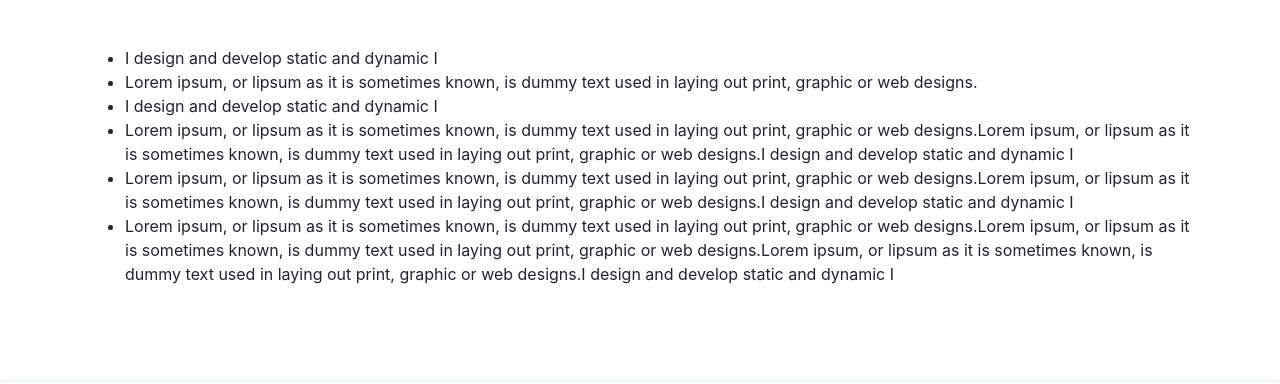
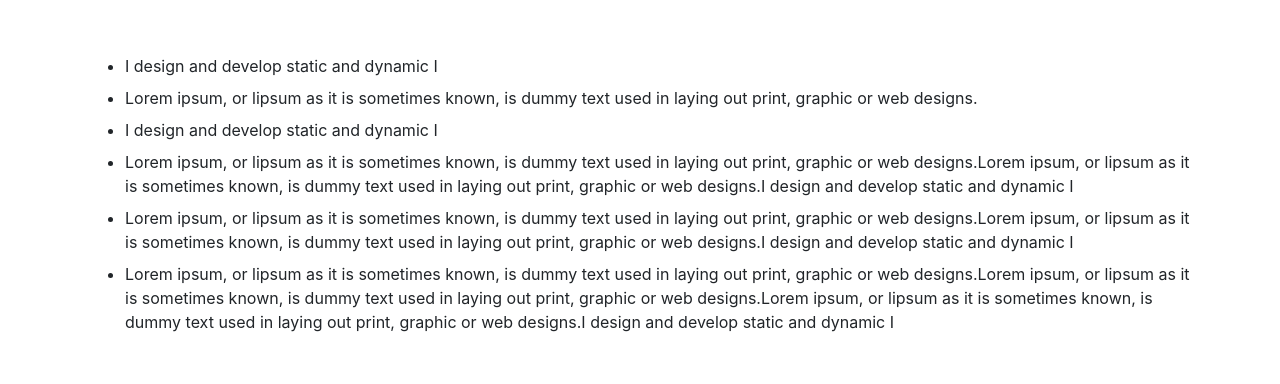
Before and after one commit to Refat5/ReactProject, a React (Create React App) app: page /refund in a window 1280 px wide. Shown: the part 302-686 px from the top of the page. Built offline with nearby package versions, Linux system fonts and the light colour scheme; the HTML template or start-up script is replaced by a standard one.

Commit message:
terms & condition complete

```diff
--- a/src/components/Footer/Footer.js
+++ b/src/components/Footer/Footer.js
@@ -59,9 +59,9 @@ class Footer extends Component {
                                 Refund Policy
                             </Link>
                             <br />
-                            <a href="#" className="footerLink">
+                            <Link to="/terms" className="footerLink">
                                 Terms And Condition
-                            </a>
+                            </Link>
                             <br />
                             <a href="#" className="footerLink">
                                 Privacy Policy
--- a/src/components/RefundSection/RefundSection.js
+++ b/src/components/RefundSection/RefundSection.js
@@ -9,27 +9,27 @@ class RefundSection extends Component {
                     <Row>
                         <Col sm={12} lg={12} md={12}>
                             <ul>
-                                <li>I design and develop static and dynamic I</li>
-                                <li>
+                                <li className="mt-2">I design and develop static and dynamic I</li>
+                                <li className="mt-2">
                                     Lorem ipsum, or lipsum as it is sometimes known, is dummy text
                                     used in laying out print, graphic or web designs.
                                 </li>
-                                <li>I design and develop static and dynamic I</li>
-                                <li>
+                                <li className="mt-2">I design and develop static and dynamic I</li>
+                                <li className="mt-2">
                                     Lorem ipsum, or lipsum as it is sometimes known, is dummy text
                                     used in laying out print, graphic or web designs.Lorem ipsum, or
                                     lipsum as it is sometimes known, is dummy text used in laying
                                     out print, graphic or web designs.I design and develop static
                                     and dynamic I
                                 </li>
-                                <li>
+                                <li className="mt-2">
                                     Lorem ipsum, or lipsum as it is sometimes known, is dummy text
                                     used in laying out print, graphic or web designs.Lorem ipsum, or
                                     lipsum as it is sometimes known, is dummy text used in laying
                                     out print, graphic or web designs.I design and develop static
                                     and dynamic I
                                 </li>
-                                <li>
+                                <li className="mt-2">
                                     Lorem ipsum, or lipsum as it is sometimes known, is dummy text
                                     used in laying out print, graphic or web designs.Lorem ipsum, or
                                     lipsum as it is sometimes known, is dummy text used in laying
--- /dev/null
+++ b/src/components/TermsSection/TermsSection.js
@@ -0,0 +1,31 @@
+import React, { Component, Fragment } from 'react';
+import { Col, Container, Row } from 'react-bootstrap';
+
+class TermsSection extends Component {
+    render() {
+        return (
+            <Fragment>
+                <Container className="mt-5">
+                    <Row>
+                        <Col sm={12} lg={12} md={12}>
+                            <p>
+                                Lorem ipsum, or lipsum as it is sometimes known, is dummy text used
+                                in laying out print, graphic or web designs.Lorem ipsum, or lipsum
+                                as it is sometimes known, is dummy text used in laying out print,
+                                graphic or web designs.I design and develop static and dynamic I
+                                Lorem ipsum, or lipsum as it is sometimes known, is dummy text used
+                                in laying out print, graphic or web designs.Lorem ipsum, or lipsum
+                                as it is sometimes known, is dummy text used in laying out print,
+                                graphic or web designs.Lorem ipsum, or lipsum as it is sometimes
+                                known, is dummy text used in laying out print, graphic or web
+                                designs.I design and develop static and dynamic I
+                            </p>
+                        </Col>
+                    </Row>
+                </Container>
+            </Fragment>
+        );
+    }
+}
+
+export default TermsSection;
--- /dev/null
+++ b/src/pages/Terms.js
@@ -0,0 +1,19 @@
+import React, { Component, Fragment } from 'react';
+import TermsSection from '../components/TermsSection/TermsSection';
+import Footer from '../components/Footer/Footer';
+import PageTop from '../components/PageTop/PageTop';
+import TopNave from '../components/TopNave/TopNave';
+
+class Terms extends Component {
+    render() {
+        return (
+            <Fragment>
+                <TopNave title="Terms & Condition" />
+                <PageTop pageTitle="Terms & Condition" />
+                <TermsSection />
+                <Footer />
+            </Fragment>
+        );
+    }
+}
+export default Terms;
--- a/src/router/AppROuter.js
+++ b/src/router/AppROuter.js
@@ -7,6 +7,7 @@ import AllCourse from '../pages/AllCourse';
 import About from '../pages/About';
 import Portfolio from '../pages/PortfoliPage';
 import Refund from '../pages/Refund';
+import Terms from '../pages/Terms';
 class AppROuter extends Component {
     render() {
         return (
@@ -19,6 +20,7 @@ class AppROuter extends Component {
                     <Route exact path="/contact" component={Contact} />
                     <Route exact path="/about" component={About} />
                     <Route exact path="/refund" component={Refund} />
+                    <Route exact path="/terms" component={Terms} />
                 </Switch>
             </Fragment>
         );
```
